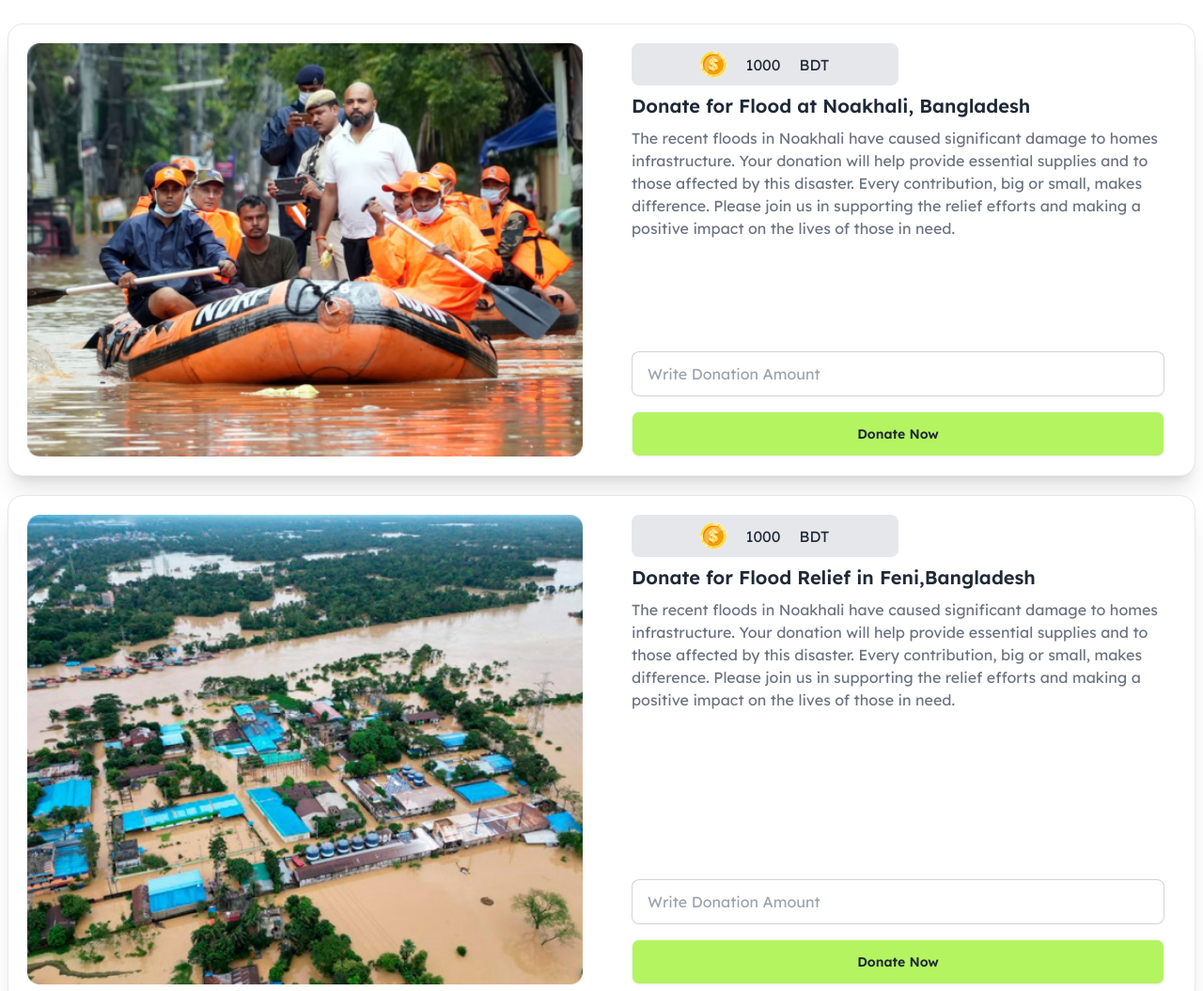
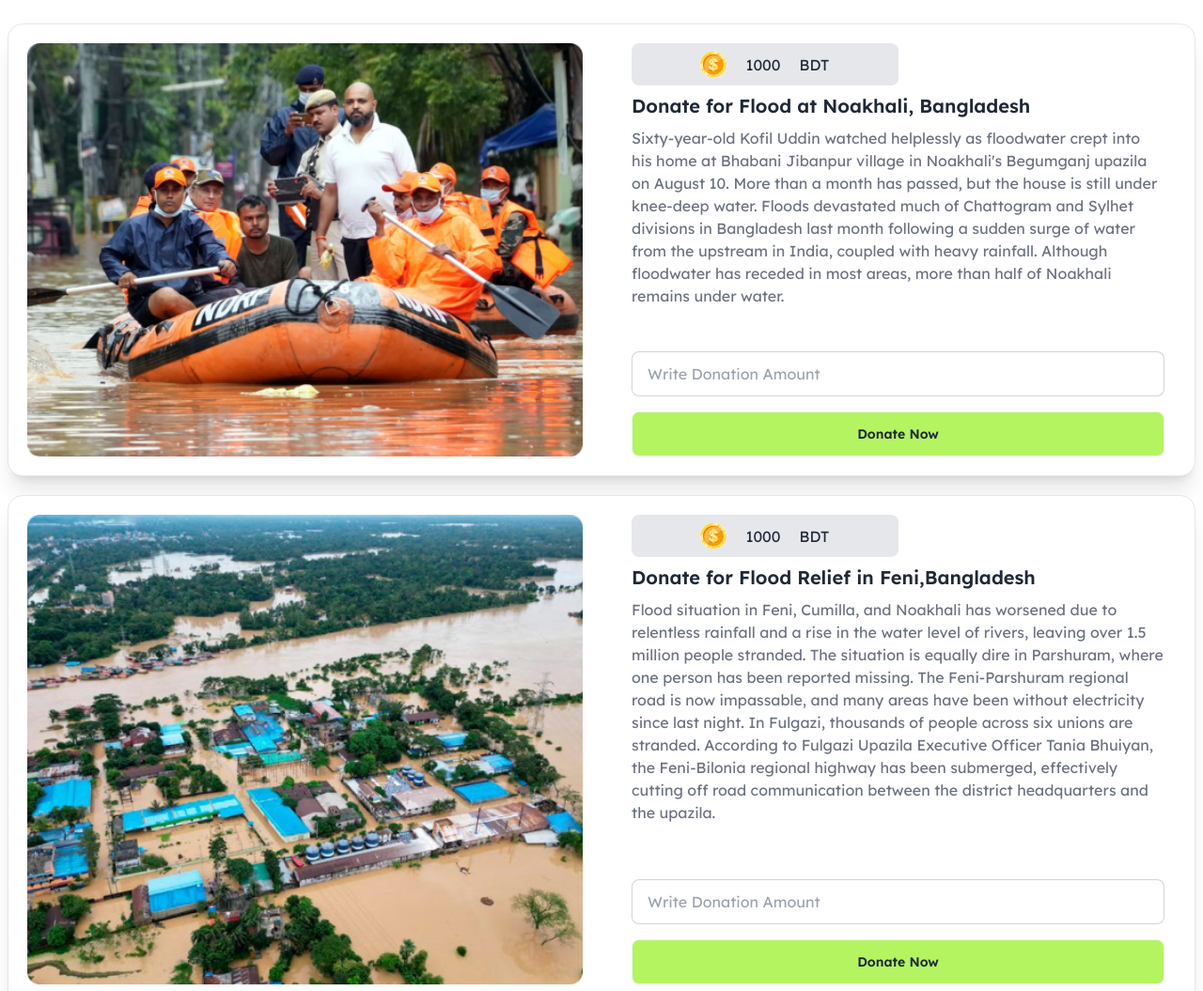
Before and after one commit to adnansyed101/B10A5, a plain HTML site: page index.html in a window 1280 px wide. Shown: the part 184-1239 px from the top of the page at 94% size. Drawn offline with nearby package versions, Linux system fonts and the light colour scheme.

Commit message:
Changed card texts

```diff
--- a/index.html
+++ b/index.html
@@ -73,12 +73,14 @@
               Donate for Flood at Noakhali, Bangladesh
             </h2>
             <p class="text-gray-500 text-base">
-              The recent floods in Noakhali have caused significant damage to
-              homes infrastructure. Your donation will help provide essential
-              supplies and to those affected by this disaster. Every
-              contribution, big or small, makes difference. Please join us in
-              supporting the relief efforts and making a positive impact on the
-              lives of those in need.
+              Sixty-year-old Kofil Uddin watched helplessly as floodwater crept
+              into his home at Bhabani Jibanpur village in Noakhali's Begumganj
+              upazila on August 10. More than a month has passed, but the house
+              is still under knee-deep water. Floods devastated much of
+              Chattogram and Sylhet divisions in Bangladesh last month following
+              a sudden surge of water from the upstream in India, coupled with
+              heavy rainfall. Although floodwater has receded in most areas,
+              more than half of Noakhali remains under water.
             </p>
             <div class="card-actions">
               <form id="noakhali-form" class="flex flex-col w-full gap-4">
@@ -111,12 +113,16 @@
               Donate for Flood Relief in Feni,Bangladesh
             </h2>
             <p class="text-gray-500 text-base">
-              The recent floods in Noakhali have caused significant damage to
-              homes infrastructure. Your donation will help provide essential
-              supplies and to those affected by this disaster. Every
-              contribution, big or small, makes difference. Please join us in
-              supporting the relief efforts and making a positive impact on the
-              lives of those in need.
+              Flood situation in Feni, Cumilla, and Noakhali has worsened due to
+              relentless rainfall and a rise in the water level of rivers,
+              leaving over 1.5 million people stranded. The situation is equally
+              dire in Parshuram, where one person has been reported missing. The
+              Feni-Parshuram regional road is now impassable, and many areas
+              have been without electricity since last night. In Fulgazi,
+              thousands of people across six unions are stranded. According to
+              Fulgazi Upazila Executive Officer Tania Bhuiyan, the Feni-Bilonia
+              regional highway has been submerged, effectively cutting off road
+              communication between the district headquarters and the upazila.
             </p>
             <div class="card-actions">
               <form id="feni-form" class="flex flex-col w-full gap-4">
@@ -149,12 +155,19 @@
               Aid for Injured in the Quota Movement
             </h2>
             <p class="text-gray-500 text-base">
-              The recent floods in Noakhali have caused significant damage to
-              homes infrastructure. Your donation will help provide essential
-              supplies and to those affected by this disaster. Every
-              contribution, big or small, makes difference. Please join us in
-              supporting the relief efforts and making a positive impact on the
-              lives of those in need.
+              In the public sector in Bangladesh, job reservations for specific
+              disadvantaged groups have existed since independence. The most
+              recent quota system, which included provisions for up to 56
+              percent of jobs going to those who fall under various quotas, was
+              abolished for first- and second-class jobs in 2018 following a
+              government circular. Previous quota systems, however, reserved an
+              even higher percentage of jobs for various groups.The history of
+              civil service in this region goes back to the British period.
+              Until the early 20th century, the Imperial Civil Service (ICS), as
+              it was known then, was largely dominated by European officers.
+              After the First World War, following a British parliamentary
+              resolution, a quota was instituted for Indian candidates in the
+              ICS.
             </p>
             <div class="card-actions">
               <form id="quota-form" class="flex flex-col w-full gap-4">
```
